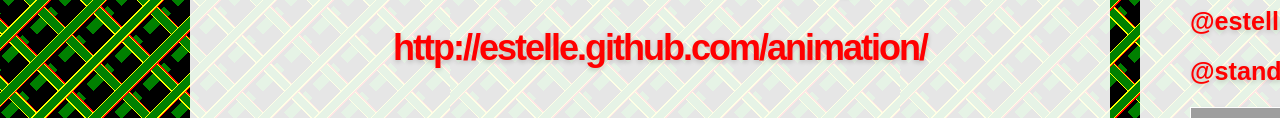
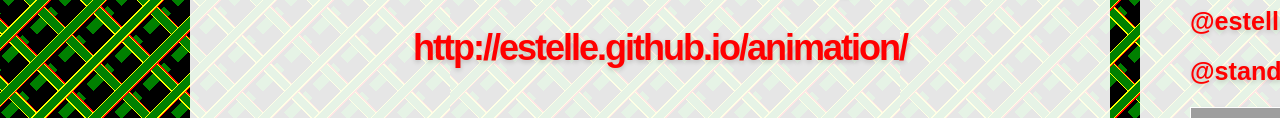
Before and after one commit to estelle/animation, a plain HTML site: page index.html in a window 1280 px wide. Shown: the part 247-365 px from the top of the page. Drawn offline with Linux system fonts and the light colour scheme; grey boxes are pictures that could not be loaded.

Commit message:
github link

```diff
--- a/index.html
+++ b/index.html
@@ -40,7 +40,7 @@ Twitter: @estellevw
 <div class="slide intro">
      <header>
      	<h1>Basic Transitions &amp; Animations Deep Dive</h1>
-     	<h2><a href="http://estelle.github.com/animation">http://estelle.github.com/animation/</a></h2>
+     	<h2><a href="http://estelle.github.io/animation">http://estelle.github.io/animation/</a></h2>
       <p><b>#AnimDeepDive 5</b> Just enough cowbell</p>
      </header>
 </div>
```
